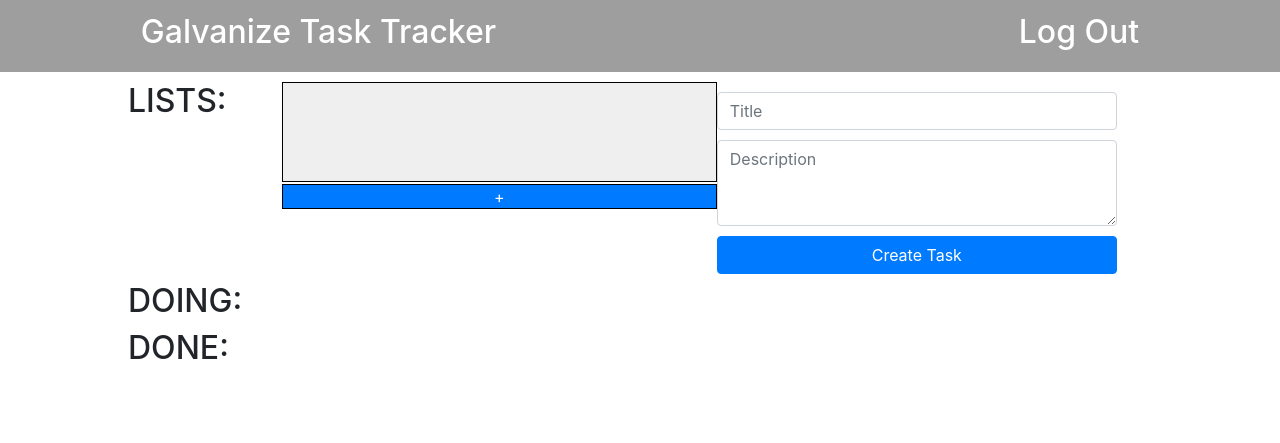
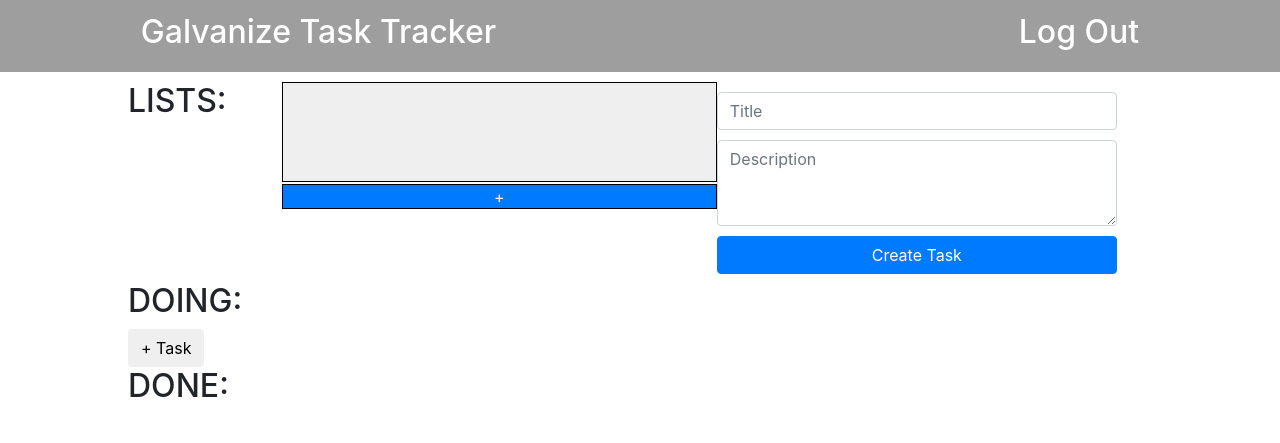
Before and after one commit to SuryaKrishnaMoorthy/galvanize_task_tracker_front_end, a website: page views/tasks.html in a window 1280 px wide. Drawn offline with nearby package versions, Linux system fonts and the light colour scheme; no server answers.

Commit message:
Added button to create new tasks

```diff
--- a/views/tasks.html
+++ b/views/tasks.html
@@ -53,6 +53,7 @@
       <div class="incomplete-tasks-row">
         <div class="incomplete-tasks-header">
           <h2 class="incomplete-tasks-title">DOING:</h2>
+          <button type="button" class="btn add-task">+ Task</button>
         </div>
         <div class="incomplete-tasks">
           <!-- <p>Incomplete task cards</p> -->
```
